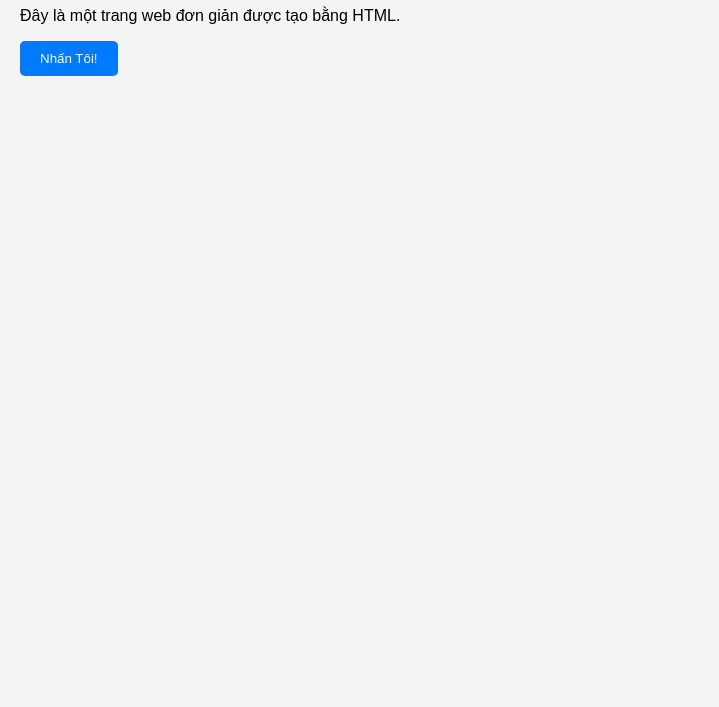
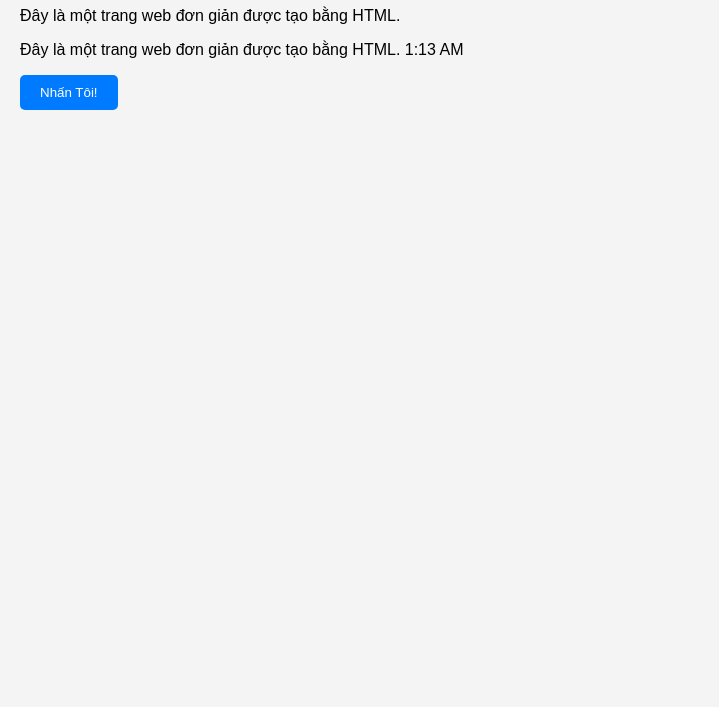
Before and after one commit to quangchung2112/duan, a plain HTML site: page index.html in a window 1280 px wide. Shown: the part 93-800 px from the top of the page, without its empty margins (0-719 px from the left). Drawn offline with Linux system fonts and the light colour scheme.

Commit message:
Tam thoi luu thay doi

```diff
--- a/index.html
+++ b/index.html
@@ -30,6 +30,7 @@
   <body>
     <h1>Chào Mừng Đến Với Trang HTML Của Tôi a</h1>
     <p>Đây là một trang web đơn giản được tạo bằng HTML.</p>
+    <p>Đây là một trang web đơn giản được tạo bằng HTML. 1:13 AM</p>
     <button onclick="alert('Bạn đã nhấn nút!')">Nhấn Tôi!</button>
   </body>
 </html>
```
